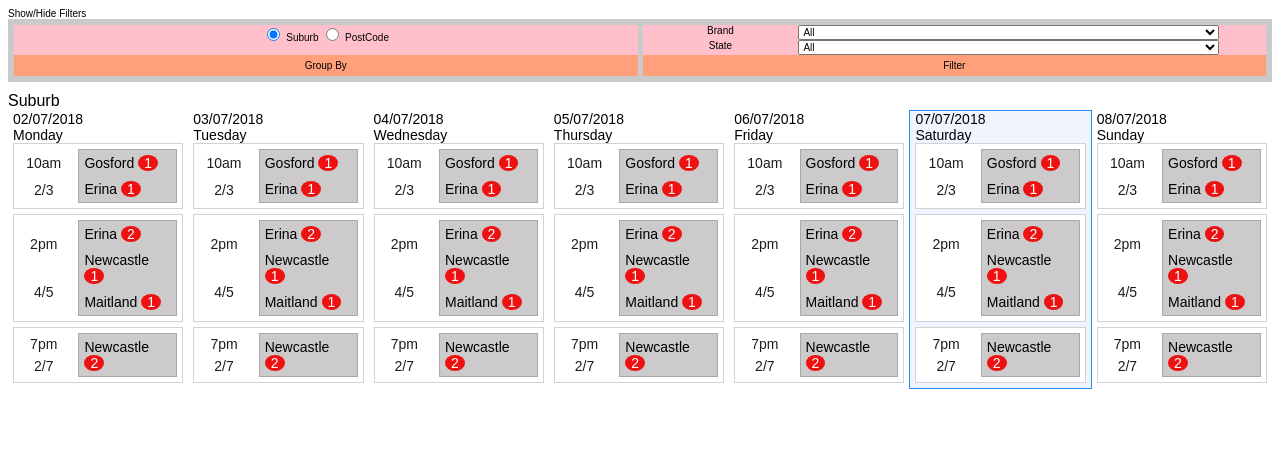
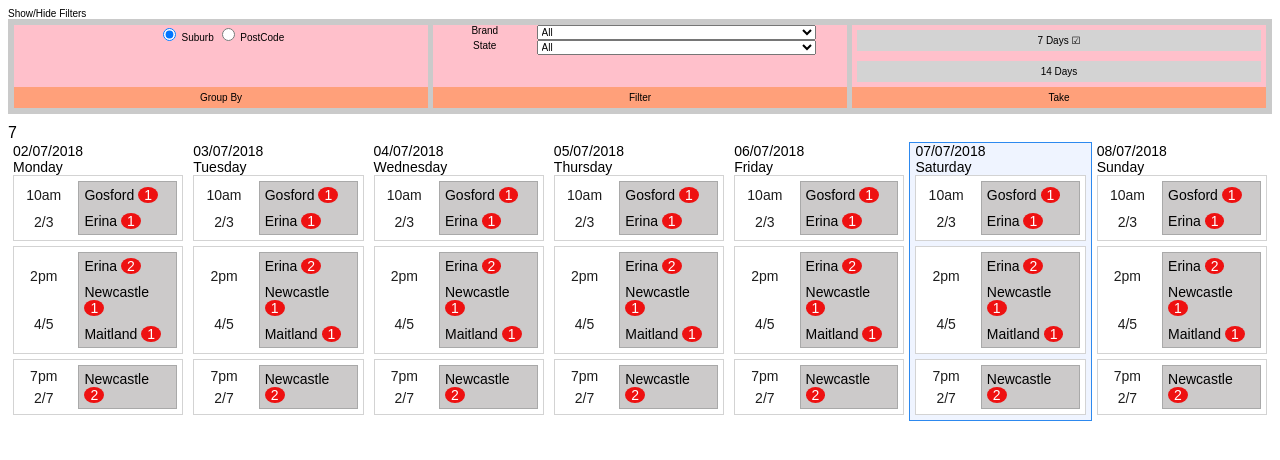
Before and after one commit to alexjwatts83/ng-dnd-test-app, an Angular app in the folder ng-dnd-test-app/: page / in a window 1280 px wide. Shown: the top 460 px of the page. Built offline with nearby package versions, Linux system fonts and the light colour scheme; what ng2-dnd would draw is missing.

Commit message:
added take days

```diff
--- a/ng-dnd-test-app/src/app/dnd-calendar/dnd-calendar.component.html
+++ b/ng-dnd-test-app/src/app/dnd-calendar/dnd-calendar.component.html
@@ -1,4 +1,4 @@
-<dnd-filter-panel showFilterPanel="showFilterPanel" [(filterBy)]="filterBy"></dnd-filter-panel>
+<dnd-filter-panel showFilterPanel="showFilterPanel" [(filterBy)]="filterBy" [takeDays]="takeDays" (takeDaysClick)="takeDaysClickedHandler($event)"></dnd-filter-panel>
 <div *ngIf="showUnscheduled" style="display: flex;border: 2px solid black;margin-bottom: 10px;min-height: 20px;">
   <div>Unscheduled:&nbsp;</div>
   <div style="flex: 1;display: flex;" dnd-droppable (onDropSuccess)="transferDataSuccess($event,-1,-1)">
@@ -19,7 +19,7 @@
     </div>
   </div>
 </div>
-{{filterBy}}
+{{takeDays}}
 <div class="dnd-container">
   <div class="dnd-day" *ngFor="let day of days; let dayIndex = index" [ngClass]="{'is-today': day.IsToday }">
     <div class="dnd-timeslot-details">
--- a/ng-dnd-test-app/src/app/dnd-calendar/dnd-calendar.component.ts
+++ b/ng-dnd-test-app/src/app/dnd-calendar/dnd-calendar.component.ts
@@ -79,15 +79,6 @@ export class DndCalendarComponent implements OnInit {
 
   }
 
-  formatDays(days: number): string {
-    if (days == 0) {
-      return 'This week';
-    }
-    if (days == -1 || days == 1) {
-      return `${days} Day`;
-    }
-    return `${days} Days`;
-  }
   //todo: refactor and move to service
   transferDataSuccess($event: any, droppedDayIndex: number, droppedTimeslotIndex: number) {
     console.log('called transferDataSuccess');
@@ -206,6 +197,11 @@ export class DndCalendarComponent implements OnInit {
     this.getDays();
   }
 
+  takeDaysClickedHandler(author){
+    console.log(author);
+    this.setTakeDays(Number(author));
+  }
+
   getDays(): void {
     if (this._selectedTimeSlotIndex != -1) {
       this.SelectedTimeSlot.OpenCustomers = false;
--- a/ng-dnd-test-app/src/app/dnd-filter-panel/dnd-filter-panel.component.css
+++ b/ng-dnd-test-app/src/app/dnd-filter-panel/dnd-filter-panel.component.css
@@ -41,3 +41,25 @@
     padding: 5px 0px;
     /* border-top: 1px solid black; */
 }
+.dnd-nav {
+    display: flex;
+}
+
+.dnd-nav>* {
+    flex: 1;
+    background-color: lightgray;
+    padding: 5px;
+    margin: 5px;
+    text-align: center;
+    position: relative;
+    cursor: pointer;
+}
+
+.mock-buttons {
+    background-color: lightgray;
+    padding: 5px;
+    margin: 5px;
+    text-align: center;
+    position: relative;
+    cursor: pointer;
+}
--- a/ng-dnd-test-app/src/app/dnd-filter-panel/dnd-filter-panel.component.html
+++ b/ng-dnd-test-app/src/app/dnd-filter-panel/dnd-filter-panel.component.html
@@ -36,4 +36,16 @@
       Filter
     </div>
   </dnd-filter-panel-item>
+  <dnd-filter-panel-item class="filter-panel-item">
+    <div class="filter-panel-item-content">
+      <div class="dnd-nav" *ngFor="let takeDaysOption of takeDaysOptions;">
+        <div (click)="takeDaysClicked($event,takeDaysOption)">{{formatDays(takeDaysOption)}}
+          <span *ngIf="takeDaysOption == takeDays">&#9745;</span>
         </div>
+      </div>
+    </div>
+    <div class="filter-panel-item-description">
+      Take
+    </div>
+  </dnd-filter-panel-item>
+</div>
--- a/ng-dnd-test-app/src/app/dnd-filter-panel/dnd-filter-panel.component.ts
+++ b/ng-dnd-test-app/src/app/dnd-filter-panel/dnd-filter-panel.component.ts
@@ -9,6 +9,9 @@ import { CalendarDataService } from '../services/calendar-data.service.service';
 export class DndFilterPanelComponent implements OnInit {
   @Input()
   showFilterPanel: boolean;
+
+  @Input()
+  takeDays: number;
 
   @Output() filterByChange = new EventEmitter();
 
@@ -26,6 +29,7 @@ export class DndFilterPanelComponent implements OnInit {
 
   brands:string[];
   states:string[];
+  takeDaysOptions: number[] = [7, 14];
 
   constructor(private calendarDataService: CalendarDataService) {
     this.brands = this.calendarDataService.brands;
@@ -35,5 +39,21 @@ export class DndFilterPanelComponent implements OnInit {
   ngOnInit() {
 
   }
+  @Output()
+  takeDaysClick: EventEmitter<String> = new EventEmitter<String>();
+
+  takeDaysClicked(event, takeDays){
+    this.takeDaysClick.emit(takeDays); //emmiting the event.
+  }
+
+  formatDays(days: number): string {
+    if (days == 0) {
+      return 'This week';
+    }
+    if (days == -1 || days == 1) {
+      return `${days} Day`;
+    }
+    return `${days} Days`;
+  }
 
 }
```
Lines whose indentation alone changed are shown as unchanged.
